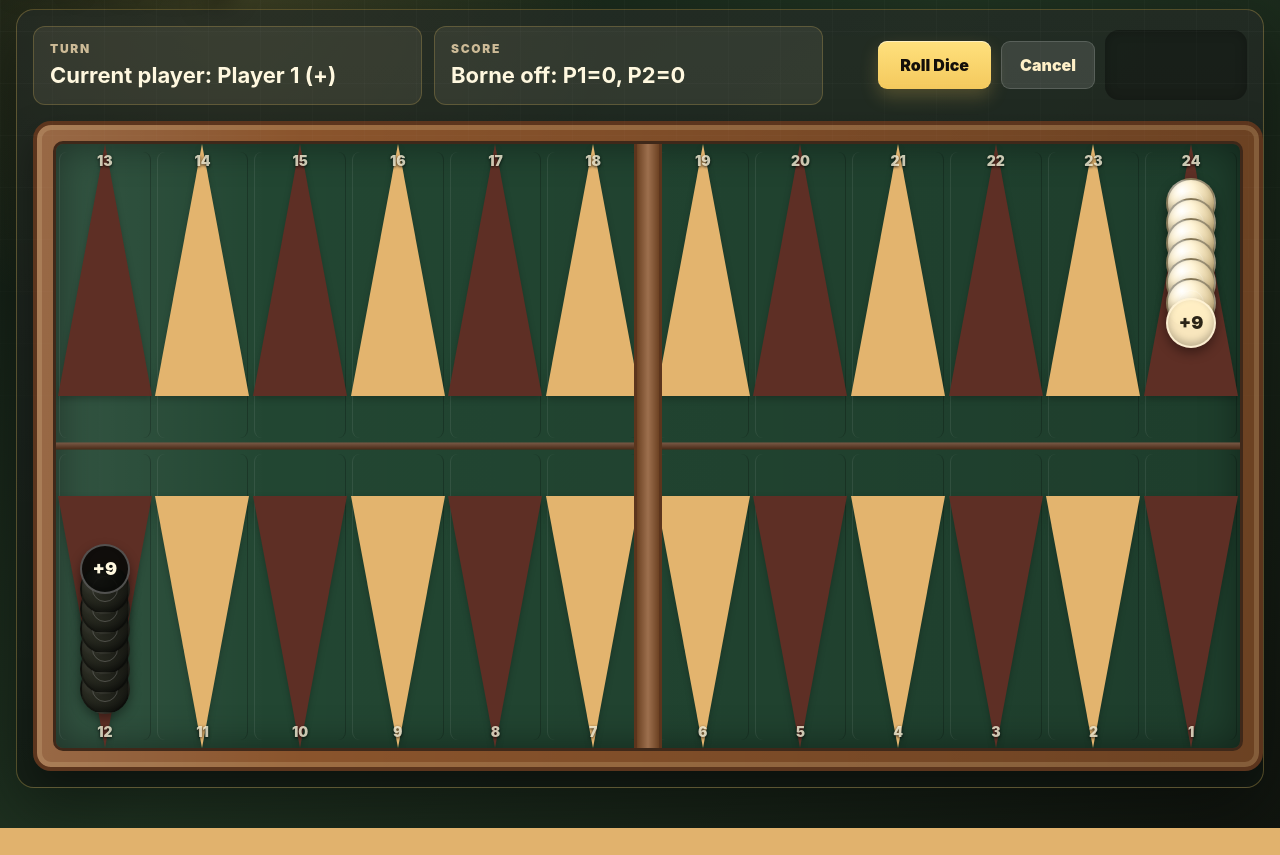
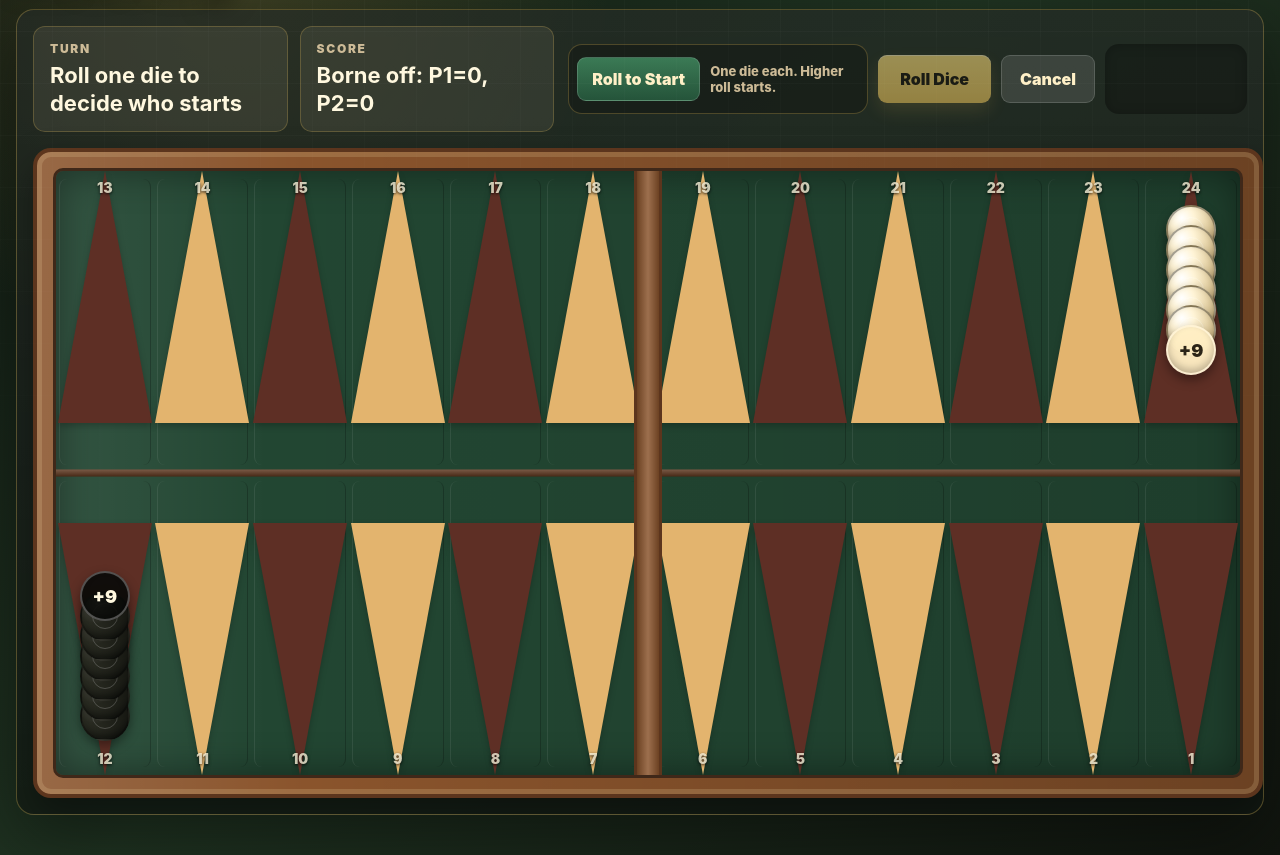
Before and after one commit to LalaHuseynova/Nardy, a Flask app: page / in a window 1280 px wide. Shown: the part 125-980 px from the top of the page. Before the commit the page ends 953 px from the top, so only its background shows below. Run offline with Flask 3, Linux system fonts and the light colour scheme.

Commit message:
new version

```diff
--- a/app.py
+++ b/app.py
@@ -1,4 +1,5 @@
 from flask import Flask, render_template, jsonify, request
+import random
 from game_state import GameState
 from game_logic import NardyGame
 
@@ -13,6 +14,8 @@ remaining_dice = []
 head_moves_used = 0
 # maximum allowed head moves for this turn (1 normally, 2 for initial double 3/4/6)
 max_head_moves = 1
+game_started = False
+opening_roll = None
 
 def is_game_over():
     return state.borne_off[1] == 15 or state.borne_off[-1] == 15
@@ -28,13 +31,52 @@ def get_state():
         "current_player": state.current_player,
         "borne_off": state.borne_off,
         "remaining_dice": remaining_dice,
+        "game_started": game_started,
+        "opening_roll": opening_roll,
         "game_over": is_game_over(),
         "winner": 1 if state.borne_off[1] == 15 else (-1 if state.borne_off[-1] == 15 else None)
+    })
+
+@app.route("/api/opening_roll", methods=["POST"])
+def opening_roll_to_start():
+    global game_started, opening_roll
+    if game_started:
+        return jsonify({
+            "current_player": state.current_player,
+            "game_started": game_started,
+            "opening_roll": opening_roll
+        })
+
+    rolls = []
+    while True:
+        player_one_die = random.randint(1, 6)
+        player_two_die = random.randint(1, 6)
+        rolls.append({
+            "player_one": player_one_die,
+            "player_two": player_two_die
+        })
+        if player_one_die != player_two_die:
+            break
+
+    state.current_player = 1 if player_one_die > player_two_die else -1
+    opening_roll = {
+        "rolls": rolls,
+        "winner": state.current_player
+    }
+    game_started = True
+    return jsonify({
+        "current_player": state.current_player,
+        "game_started": game_started,
+        "opening_roll": opening_roll
     })
 
 @app.route("/api/roll")
 def roll_dice():
     global remaining_dice, head_moves_used, max_head_moves
+    if not game_started:
+        return jsonify({"error": "Roll one die to decide who starts first"}), 400
+    if remaining_dice:
+        return jsonify({"error": "Finish your current dice before rolling again"}), 400
     if is_game_over():
         return jsonify({"error": "Game already over"}), 400
 
@@ -169,6 +211,8 @@ def apply_die_move():
         "current_player": state.current_player,
         "borne_off": state.borne_off,
         "remaining_dice": remaining_dice,
+        "game_started": game_started,
+        "opening_roll": opening_roll,
         "game_over": is_game_over(),
         "winner": 1 if state.borne_off[1] == 15 else (-1 if state.borne_off[-1] == 15 else None)
     })
--- a/static/script.js
+++ b/static/script.js
@@ -6,6 +6,7 @@ let possibleTargets = new Map();
 let gameOver = false;
 let rollAnimationInterval = null;
 let isRolling = false;
+let gameStarted = false;
 
 // for source‑first mode
 let pendingSource = null;
@@ -16,9 +17,12 @@ async function loadState() {
   renderInfo(data);
   renderBoard(data.board);
   updateDiceUI(data.remaining_dice);
+  renderOpeningRoll(data);
   resetSelection();
   gameOver = data.game_over;
-  if (gameOver) document.getElementById("roll-btn").disabled = true;
+  gameStarted = Boolean(data.game_started);
+  document.getElementById("roll-btn").disabled =
+    gameOver || !gameStarted || (data.remaining_dice && data.remaining_dice.length > 0);
 }
 
 function renderInfo(data) {
@@ -26,9 +30,54 @@ function renderInfo(data) {
   document.getElementById("current-player").textContent =
     data.game_over
       ? (data.winner === 1 ? "Player 1 (White) wins!" : "Player 2 (Black) wins!")
+      : data.game_started === false
+      ? "Roll one die to decide who starts"
       : `Current player: ${currentPlayerText}`;
   document.getElementById("borne-off").textContent =
     `Borne off: P1=${data.borne_off["1"]}, P2=${data.borne_off["-1"]}`;
+}
+
+function renderOpeningRoll(data) {
+  const panel = document.getElementById("opening-roll");
+  const button = document.getElementById("opening-roll-btn");
+  const result = document.getElementById("opening-roll-result");
+  if (!panel || !button || !result) return;
+
+  if (!data.game_started) {
+    panel.classList.remove("resolved");
+    button.disabled = false;
+    result.textContent = "One die each. Higher roll starts.";
+    return;
+  }
+
+  panel.classList.add("resolved");
+  button.disabled = true;
+  const openingRoll = data.opening_roll;
+  if (!openingRoll || !openingRoll.rolls || openingRoll.rolls.length === 0) {
+    result.textContent = "Starting player decided.";
+    return;
+  }
+
+  const lastRoll = openingRoll.rolls[openingRoll.rolls.length - 1];
+  const winner = openingRoll.winner === 1 ? "Player 1 starts" : "Player 2 starts";
+  const tieText = openingRoll.rolls.length > 1 ? ` (${openingRoll.rolls.length - 1} tie reroll)` : "";
+  result.textContent = `P1 ${lastRoll.player_one} - P2 ${lastRoll.player_two}. ${winner}${tieText}.`;
+}
+
+async function openingRollToStart() {
+  if (gameStarted || gameOver) return;
+  const button = document.getElementById("opening-roll-btn");
+  if (button) button.disabled = true;
+
+  const response = await fetch("api/opening_roll", { method: "POST" });
+  const data = await response.json();
+  if (!response.ok) {
+    alert(data.error || "Opening roll failed");
+    if (button) button.disabled = false;
+    return;
+  }
+
+  await loadState();
 }
 
 function renderBoard(board) {
@@ -155,7 +204,7 @@ function updateDiceUI(remainingDice) {
 }
 
 async function rollDice() {
-  if (isRolling || gameOver) return;
+  if (isRolling || gameOver || !gameStarted) return;
 
   const rollBtn = document.getElementById("roll-btn");
   const dice1 = document.getElementById("dice1");
@@ -186,6 +235,12 @@ async function rollDice() {
 async function finishRoll() {
   const response = await fetch("api/roll");
   const data = await response.json();
+  if (!response.ok) {
+    alert(data.error || "Dice roll failed");
+    document.getElementById("roll-btn").disabled = gameOver || !gameStarted;
+    isRolling = false;
+    return;
+  }
 
   const dice1 = document.getElementById("dice1");
   const dice2 = document.getElementById("dice2");
@@ -195,7 +250,7 @@ async function finishRoll() {
   updateDiceUI(data.remaining_dice);
   await loadState();
 
-  document.getElementById("roll-btn").disabled = false;
+  document.getElementById("roll-btn").disabled = true;
   isRolling = false;
 }
 
@@ -368,11 +423,15 @@ async function executeMove(die, move) {
   if (data.game_over) {
     gameOver = true;
     document.getElementById("roll-btn").disabled = true;
+  } else {
+    document.getElementById("roll-btn").disabled =
+      data.remaining_dice && data.remaining_dice.length > 0;
   }
 }
 
 // Event listeners
 document.addEventListener("DOMContentLoaded", () => {
+  document.getElementById("opening-roll-btn").addEventListener("click", openingRollToStart);
   document.getElementById("roll-btn").addEventListener("click", rollDice);
   document.getElementById("cancel-selection").addEventListener("click", () => resetSelection());
   document.getElementById("dice1").addEventListener("click", onDieClick);
--- a/static/style.css
+++ b/static/style.css
@@ -242,7 +242,7 @@ h1 {
   align-items: center;
   justify-content: flex-end;
   gap: 10px;
-  min-width: 410px;
+  min-width: 560px;
 }
 
 button {
@@ -277,6 +277,39 @@ button:disabled {
   color: var(--cream);
   background: rgba(255, 255, 255, 0.12);
   border: 1px solid rgba(255, 255, 255, 0.15);
+}
+
+.opening-roll {
+  min-height: 70px;
+  display: flex;
+  align-items: center;
+  gap: 10px;
+  max-width: 300px;
+  padding: 8px;
+  border: 1px solid rgba(244, 201, 93, 0.24);
+  border-radius: 14px;
+  background: rgba(0, 0, 0, 0.24);
+}
+
+.opening-roll.resolved {
+  border-color: rgba(110, 231, 157, 0.34);
+}
+
+.start-action {
+  flex: 0 0 auto;
+  min-height: 44px;
+  padding: 0 14px;
+  color: var(--cream);
+  background: linear-gradient(180deg, #3b7a55, #25543a);
+  border: 1px solid rgba(255, 255, 255, 0.16);
+}
+
+#opening-roll-result {
+  color: var(--muted);
+  font-size: 13px;
+  font-weight: 800;
+  line-height: 1.25;
+  text-align: left;
 }
 
 .dice-container {
@@ -608,6 +641,11 @@ button:disabled {
     flex-wrap: wrap;
   }
 
+  .opening-roll {
+    max-width: none;
+    width: 100%;
+  }
+
   .dice-container {
     width: 132px;
   }
--- a/templates/index.html
+++ b/templates/index.html
@@ -30,6 +30,10 @@
         </div>
 
         <div class="controls">
+          <div class="opening-roll" id="opening-roll">
+            <button id="opening-roll-btn" class="start-action">Roll to Start</button>
+            <span id="opening-roll-result">One die each. Higher roll starts.</span>
+          </div>
           <button id="roll-btn" class="primary-action">Roll Dice</button>
           <button id="cancel-selection" class="secondary-action">Cancel</button>
           <div class="dice-container" aria-label="Rolled dice">
--- a/templates/index_ai.html
+++ b/templates/index_ai.html
@@ -30,6 +30,10 @@
         </div>
 
         <div class="controls">
+          <div class="opening-roll" id="opening-roll">
+            <button id="opening-roll-btn" class="start-action">Roll to Start</button>
+            <span id="opening-roll-result">You and AI roll one die. Higher roll starts.</span>
+          </div>
           <button id="roll-btn" class="primary-action">Roll Dice</button>
           <button id="cancel-selection" class="secondary-action">Cancel</button>
           <div class="dice-container" aria-label="Rolled dice">
```
Also changed, not shown: app_ai.py (+48 -0 lines), run_game.py (+16 -6 lines), static/script_ai.js (+95 -12 lines), README.md.
